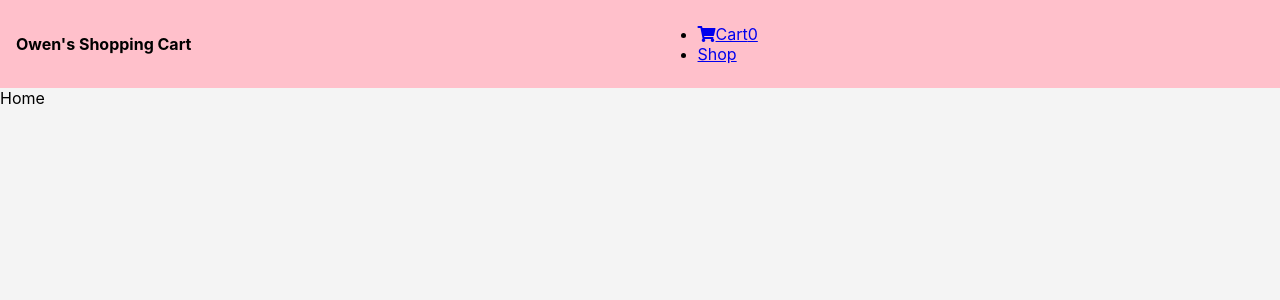
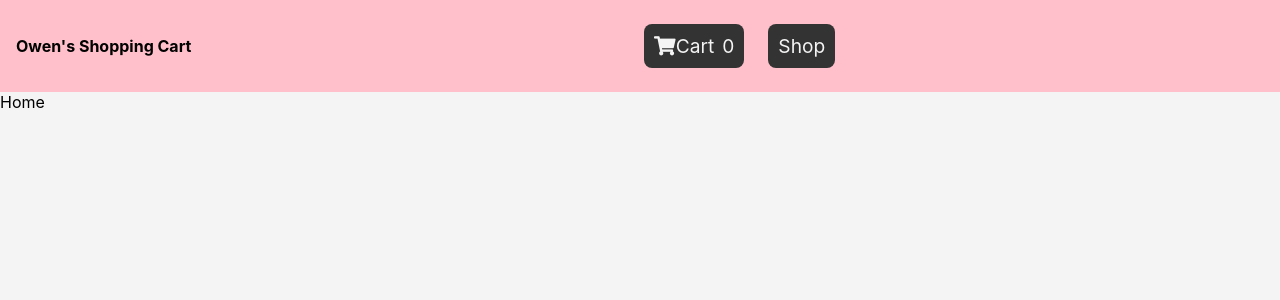
Before and after one commit to ojones311/ecommerce-cartel, a React (Create React App) app in the folder client/: page / in a window 1280 px wide. Shown: the top 300 px of the page. Built offline with nearby package versions, Linux system fonts and the light colour scheme.

Commit message:
navbar links and styling

```diff
--- a/client/src/Components/NavBar.jsx
+++ b/client/src/Components/NavBar.jsx
@@ -6,18 +6,21 @@ const NavBar = () => {
     return (
         <nav className= 'navbar'>
             <div className= 'navbar-logo'>
-                <h4>Owen's Shopping Cart</h4>
+                <Link to='/'>
+                    <h4>Owen's Shopping Cart</h4>
+                </Link>
+                {/* <h4>Owen's Shopping Cart</h4> */}
             </div>
             <ul className='navbar-links'>
                 <li>
-                    <Link to ='/cart'>
+                    <Link to ='/cart' className='cart_link'>
                         <i className='fas fa-shopping-cart'></i>
                         Cart
                         <span className='cartlogo-badge'>0</span>
                     </Link>
                 </li>
                 <li>
-                    <Link to ='/shop'>
+                    <Link to ='/shop' className='shop_link'>
                         Shop
                     </Link>
                 </li>
--- a/client/src/styles/NavBar.css
+++ b/client/src/styles/NavBar.css
@@ -9,4 +9,51 @@
     justify-content: space-between;
     align-items: center;
     padding: 1.5rem 1rem;
+    z-index: 50;
 }
+
+.navbar-logo h2 {
+    color: #f4f4f4;
+    font-size: 1.4rem;
+    cursor: pointer;
+    list-style: none;
+    text-decoration: none;
+}
+.navbar-logo > a {
+    text-decoration: none;
+    color: black;
+}
+
+.navbar-links {
+    display: flex;
+    list-style: none;
+    align-items: center;
+}
+
+.navbar-links > li {
+    padding-left: 1.5rem;
+}
+.navbar-links > li > a {
+    text-decoration: none;
+    color: #f4f4f4;
+    font-size: 1.2rem;
+    display: flex;
+    align-items: center;
+}
+.navbar-links > li > a > span {
+    display: flex;
+    align-items: center;
+    margin-left: 8px;
+}
+
+.cart_link {
+    background: #333;
+    padding: 10px;
+    border-radius: 8px;
+}
+
+.shop_link {
+    background: #333;
+    padding: 10px;
+    border-radius: 8px;
+}
```
